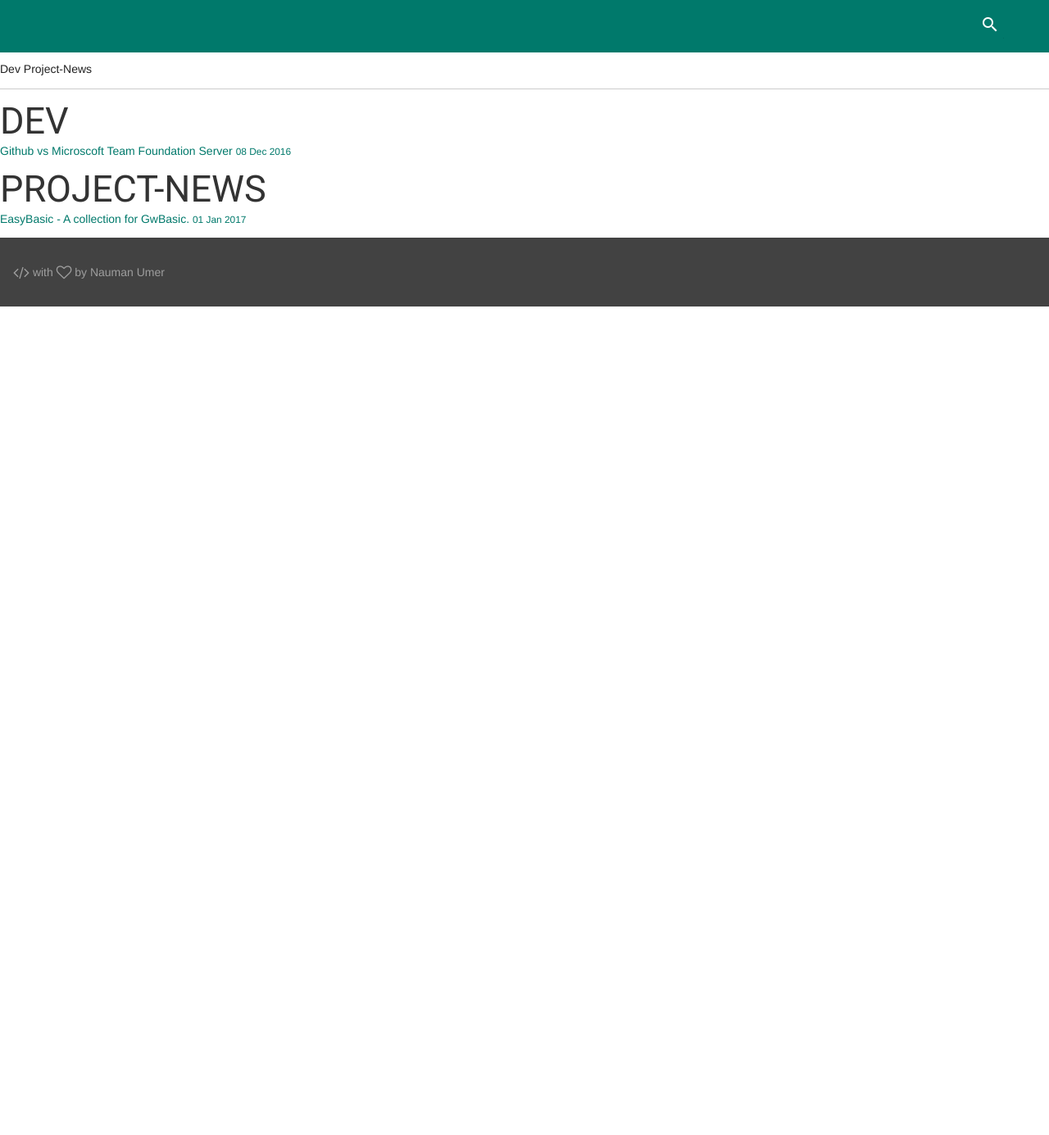
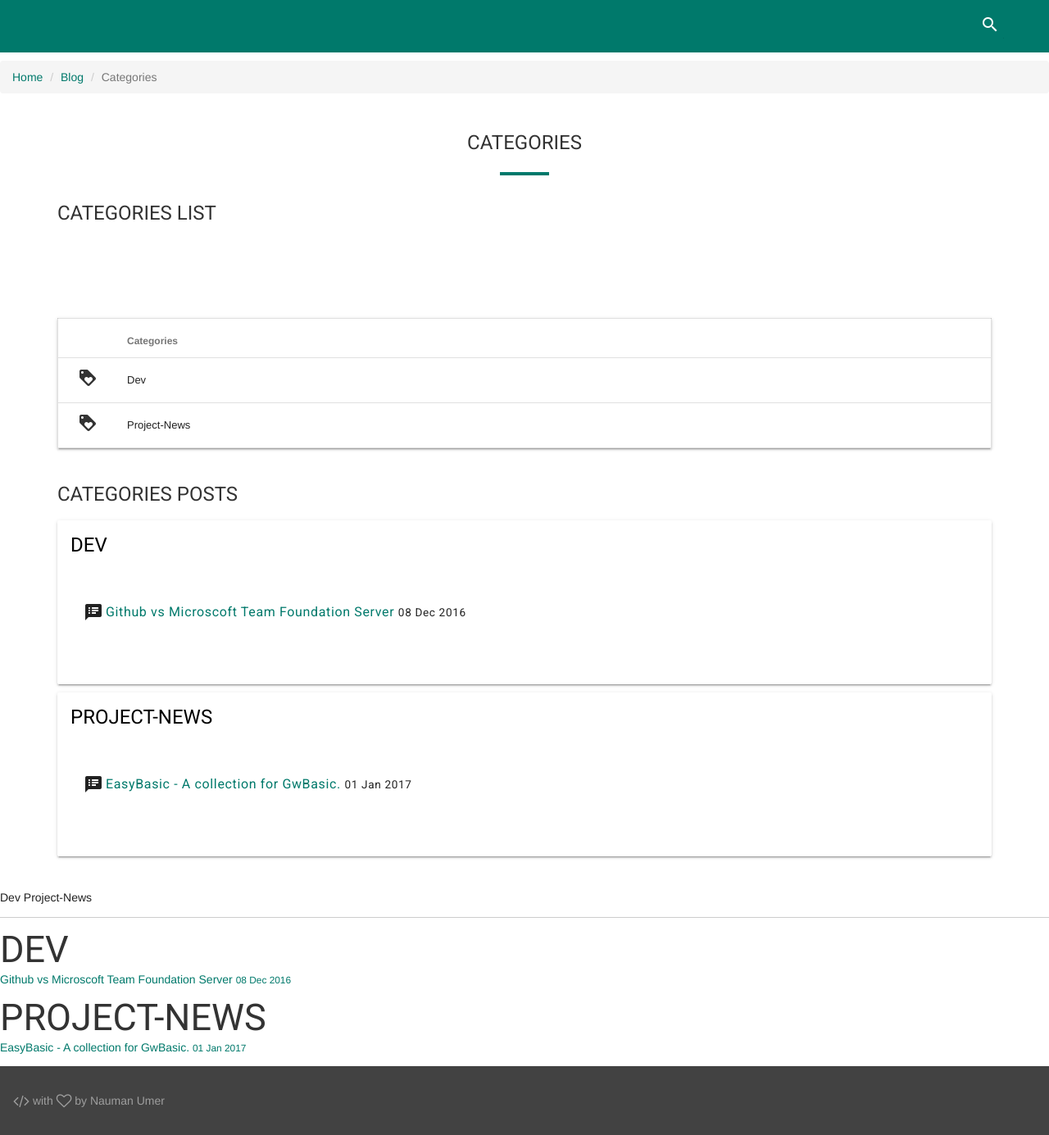
Before and after one commit to nmanumr/nmanumr.com, a Jekyll site: the page built from blog/category.html, in a window 1280 px wide. Shown: the whole page at 82% size. Built offline with Jekyll 4.4.1, drawn with Linux system fonts in a browser that asks for light colours; nearby versions of some CDN libraries; library files that are not in the unit come from our copies; comment, search, counter and statistics services are not loaded.

Commit message:
Update category.html

```diff
--- a/blog/category.html
+++ b/blog/category.html
@@ -2,6 +2,72 @@
 layout: default
 title: Categories
 ---
+<ol class="breadcrumb">
+   <li><a href="http://naumanumer.github.io/">Home</a></li>
+   <li><a href="http://naumanumer.github.io/blog">Blog</a></li>
+   <li class="active">Categories</li>
+</ol>
+<div class="container">
+<div class="section-title text-center">
+   <h4>Categories</h4>
+   <div class="line"></div>
+   <div class="clearfix"></div>
+</div>
+<div class="tags-expo">
+<div>
+   <h4>Categories List</h4>
+   <table class="mdl-data-table mdl-js-data-table mdl-shadow--2dp tags-table" style="width: 100% margin-top: -100px;">
+      <thead>
+         <tr>
+            <th style="width:20px;"></th>
+            <th>Categories</th>
+         </tr>
+      </thead>
+      {% for tag in site.categories %}
+      <tbody>
+         <tr>
+            <td style="width:20px;"><i class="material-icons">loyalty</i></td>
+            <td><a href="#{{ tag[0] | slugify }}" class="post-tag">
+               {{ tag[0] }}
+               </a>
+            </td>
+         </tr>
+         <li class="mdl-list__item">
+         </li>
+      </tbody>
+      {% endfor %}
+   </table>
+</div>
+
+<div style="margin: 40px 0;">
+   <h4>Categories Posts</h4>
+{% for tag in site.categories %}
+<div class="mdl-card mdl-shadow--2dp" id="{{ tag[0] | slugify }}" style="width: 100%; margin: 10px 0;">
+   <div class="mdl-card__title">
+     <h2 class="mdl-card__title-text">{{ tag[0] }}</h2>
+   </div>
+   <div class="mdl-card__supporting-text">
+      <ul class="demo-list-item mdl-list">
+      {% for post in tag[1] %}
+         <li class="mdl-list__item">
+
+            <i class="material-icons">speaker_notes</i>
+            <span style="margin-left: 3px;">
+            <a class="post-title" href="{{ site.baseurl }}{{ post.url }}">
+               {{ post.title }}
+            </a>
+            <small class="post-date">{{ post.date | date_to_string }}</small>
+            </span>
+         </li>
+      {% endfor %}
+      </ul>
+   </div>
+</div>
+{% endfor %}
+</div>
+
+
+</div></div>
 
 <div class="tags-expo">
   <div class="tags-expo-list">
```
